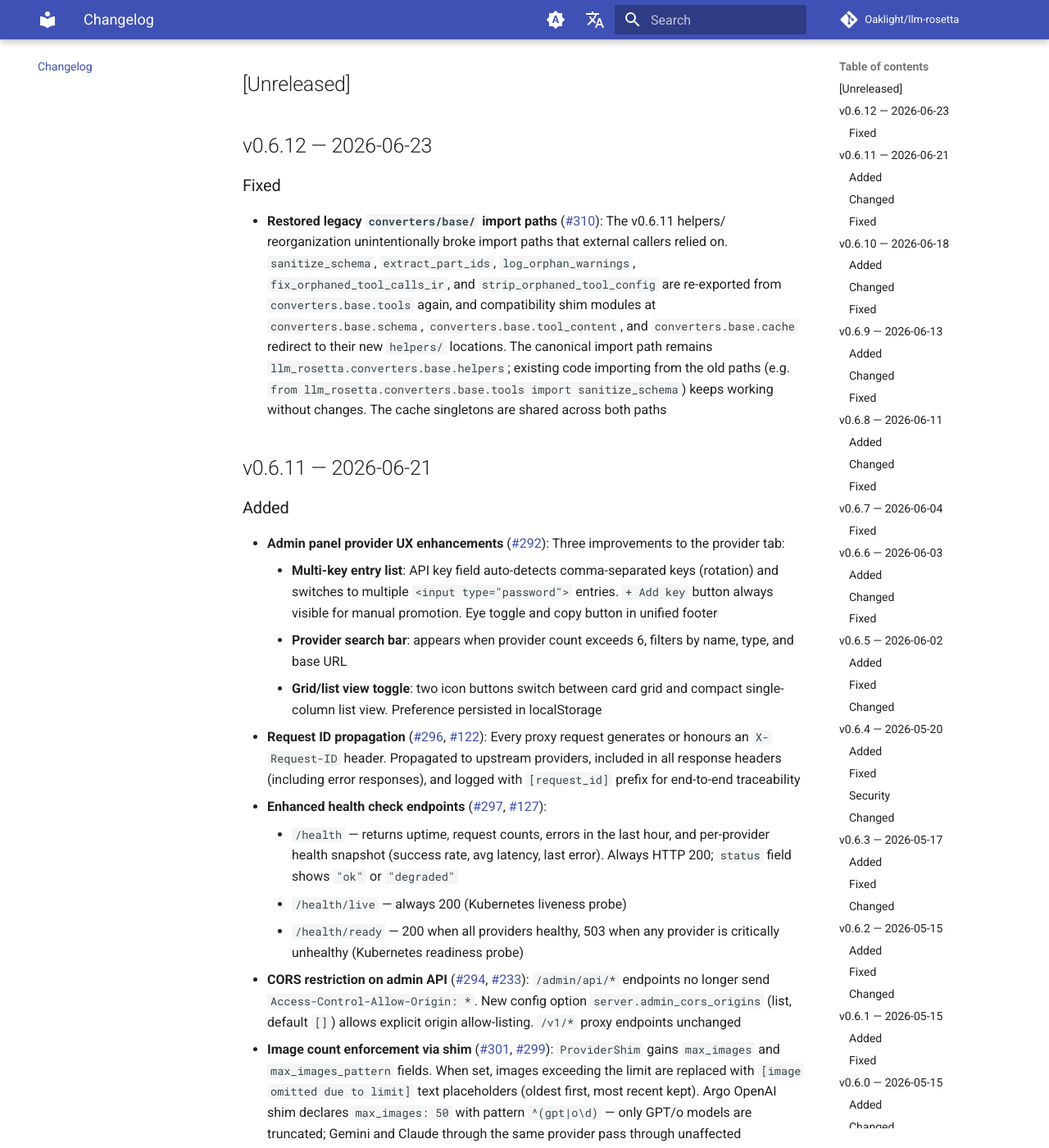
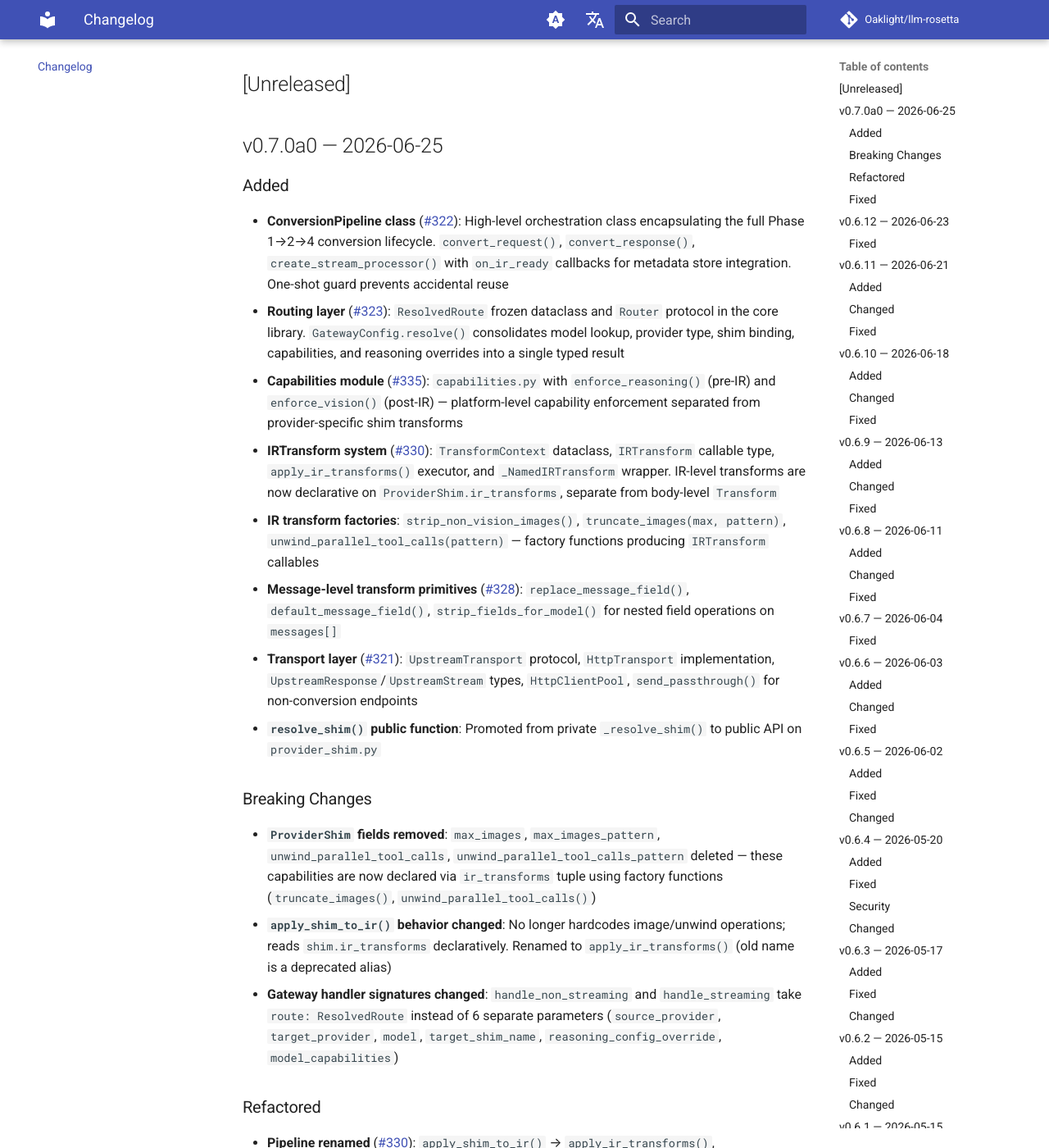
Before and after one commit to Oaklight/llm-rosetta, an MkDocs documentation site: the page built from docs/changelog.md, in a window 1280 px wide and 1400 px high, scrolled down 234 px. Shown: the whole window at 82% size. Built offline with MkDocs 1.6.1 and Material for MkDocs 9.7.7, drawn with Linux system fonts in a browser that asks for light colours; comment, search, counter and statistics services are not loaded; some of the changed text lies outside the part shown.

Commit message:
docs: add v0.7.0a0 changelog

```diff
--- a/docs/changelog.md
+++ b/docs/changelog.md
@@ -7,6 +7,38 @@ title: Changelog
 All notable changes to LLM-Rosetta are documented here. This project follows [Keep a Changelog](https://keepachangelog.com/) conventions.
 
 ## [Unreleased]
+
+## v0.7.0a0 — 2026-06-25
+
+### Added
+
+- **ConversionPipeline class** ([#322](https://github.com/Oaklight/llm-rosetta/pull/332)): High-level orchestration class encapsulating the full Phase 1→2→4 conversion lifecycle. `convert_request()`, `convert_response()`, `create_stream_processor()` with `on_ir_ready` callbacks for metadata store integration. One-shot guard prevents accidental reuse
+- **Routing layer** ([#323](https://github.com/Oaklight/llm-rosetta/pull/331)): `ResolvedRoute` frozen dataclass and `Router` protocol in the core library. `GatewayConfig.resolve()` consolidates model lookup, provider type, shim binding, capabilities, and reasoning overrides into a single typed result
+- **Capabilities module** ([#335](https://github.com/Oaklight/llm-rosetta/pull/336)): `capabilities.py` with `enforce_reasoning()` (pre-IR) and `enforce_vision()` (post-IR) — platform-level capability enforcement separated from provider-specific shim transforms
+- **IRTransform system** ([#330](https://github.com/Oaklight/llm-rosetta/pull/334)): `TransformContext` dataclass, `IRTransform` callable type, `apply_ir_transforms()` executor, and `_NamedIRTransform` wrapper. IR-level transforms are now declarative on `ProviderShim.ir_transforms`, separate from body-level `Transform`
+- **IR transform factories**: `strip_non_vision_images()`, `truncate_images(max, pattern)`, `unwind_parallel_tool_calls(pattern)` — factory functions producing `IRTransform` callables
+- **Message-level transform primitives** ([#328](https://github.com/Oaklight/llm-rosetta/pull/333)): `replace_message_field()`, `default_message_field()`, `strip_fields_for_model()` for nested field operations on `messages[]`
+- **Transport layer** ([#321](https://github.com/Oaklight/llm-rosetta/pull/329)): `UpstreamTransport` protocol, `HttpTransport` implementation, `UpstreamResponse`/`UpstreamStream` types, `HttpClientPool`, `send_passthrough()` for non-conversion endpoints
+- **`resolve_shim()` public function**: Promoted from private `_resolve_shim()` to public API on `provider_shim.py`
+
+### Breaking Changes
+
+- **`ProviderShim` fields removed**: `max_images`, `max_images_pattern`, `unwind_parallel_tool_calls`, `unwind_parallel_tool_calls_pattern` deleted — these capabilities are now declared via `ir_transforms` tuple using factory functions (`truncate_images()`, `unwind_parallel_tool_calls()`)
+- **`apply_shim_to_ir()` behavior changed**: No longer hardcodes image/unwind operations; reads `shim.ir_transforms` declaratively. Renamed to `apply_ir_transforms()` (old name is a deprecated alias)
+- **Gateway handler signatures changed**: `handle_non_streaming` and `handle_streaming` take `route: ResolvedRoute` instead of 6 separate parameters (`source_provider`, `target_provider`, `model`, `target_shim_name`, `reasoning_config_override`, `model_capabilities`)
+
+### Refactored
+
+- **Pipeline renamed** ([#330](https://github.com/Oaklight/llm-rosetta/pull/334)): `apply_shim_to_ir()` → `apply_ir_transforms()`, `setup_shim_context()` → `configure_context()`. Old names emit `DeprecationWarning`
+- **Gateway proxy.py**: Handlers use `ConversionPipeline` internally. `_resolve_target_transforms`, `process_stream_chunk` deleted
+- **Embeddings handler**: Uses `transport.send_passthrough()` instead of reaching into `HttpTransport._pool`
+- **Auth functions renamed**: `_openai_auth` → `openai_auth` etc. (dropped underscore, public API)
+
+### Fixed
+
+- **Restored legacy `converters/base/` import paths** ([#317](https://github.com/Oaklight/llm-rosetta/pull/317)): Backward-compatible shim modules at old paths (`converters.base.tools`, `.schema`, `.tool_content`, `.cache`)
+- **`sanitize_schema` strips `exclusiveMinimum`/`exclusiveMaximum`** ([#337](https://github.com/Oaklight/llm-rosetta/pull/337)): Google GenAI API rejects JSON Schema draft 6+ numeric constraints in tool definitions
+- **Stop emitting `reasoning.type` for OpenAI Responses API** ([#337](https://github.com/Oaklight/llm-rosetta/pull/337)): OpenAI and Volcengine Responses APIs reject `reasoning.type` — reasoning is controlled via `reasoning.effort` only. Historical bug from v0.6.8
 
 ## v0.6.12 — 2026-06-23
 
```
